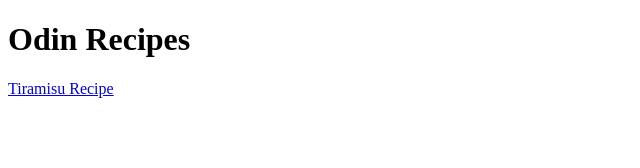
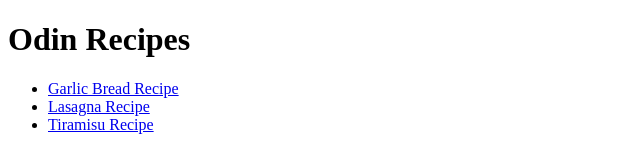
Before and after one commit to rbk052/odin-recipes, a plain HTML site: page index.html in a window 1280 px wide. Shown: the whole page, without its empty margins (0-640 px from the left). Drawn offline with Linux system fonts and the light colour scheme.

Commit message:
new pages for two more recipes and added links so that the three pages can be accessed through index.html

```diff
--- a/index.html
+++ b/index.html
@@ -8,6 +8,11 @@
     <body>
         <h1>Odin Recipes</h1>
 
-        <a href="recipes/tiramisu.html">Tiramisu Recipe</a>
+        <ul>
+            <li><a href="./recipes/garlic-bread.html">Garlic Bread Recipe</a></li>
+            <li><a href="./recipes/lasagna.html">Lasagna Recipe</a></li>
+            <li><a href="./recipes/tiramisu.html">Tiramisu Recipe</a></li>
+        </ul>
+
     </body>
 </html>
```
Also changed, not shown: recipes/garlic-bread.html (added), recipes/lasagna.html (added).
